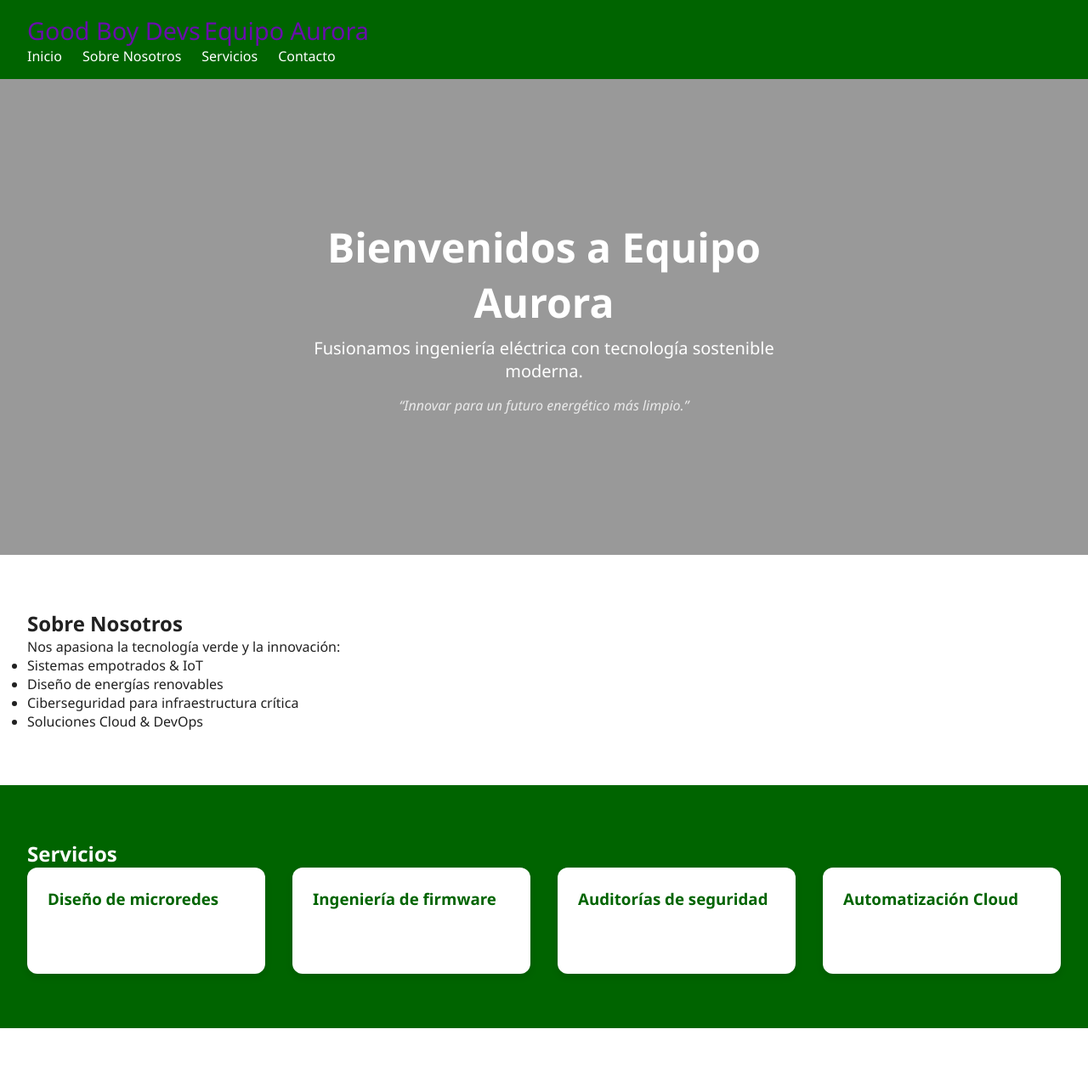
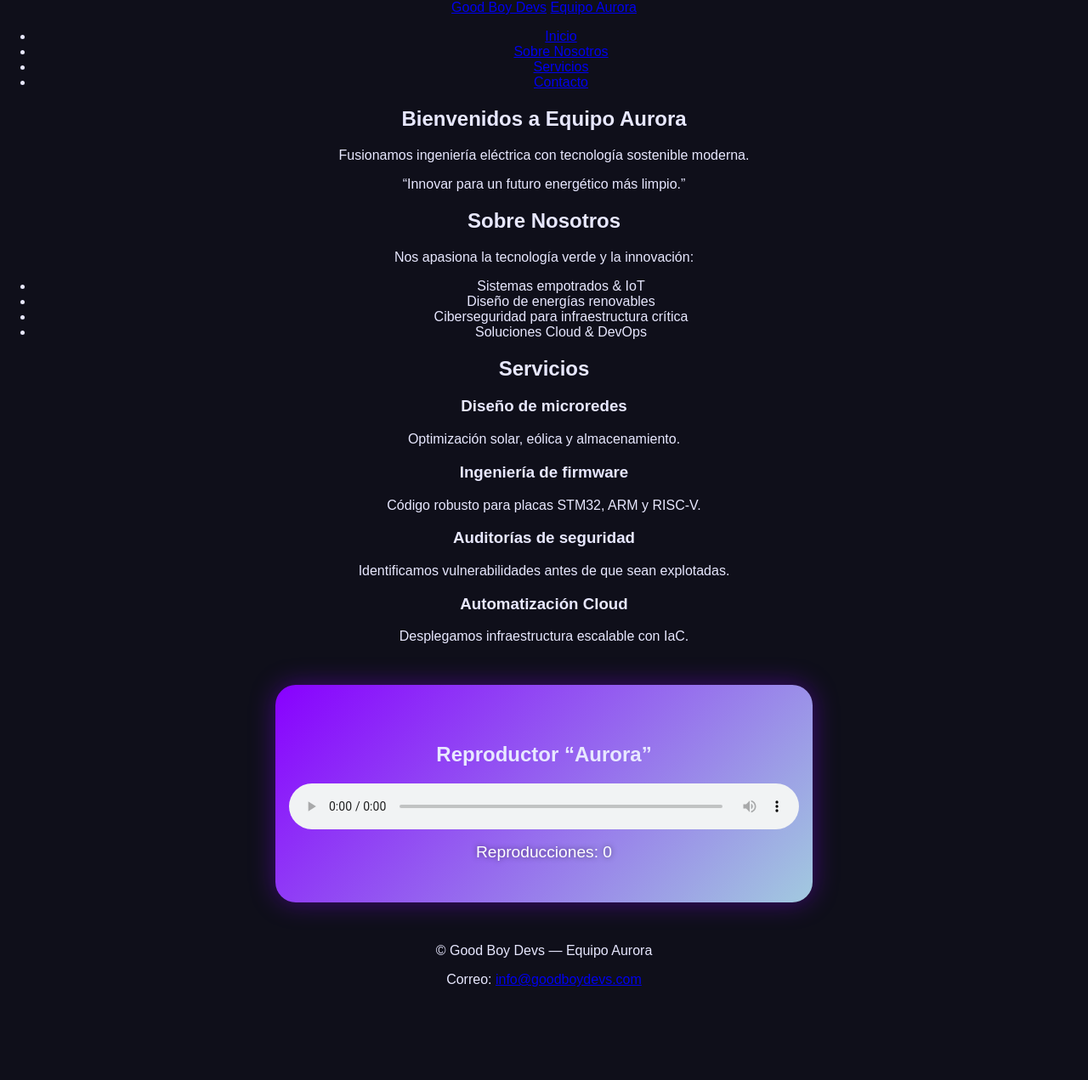
Before and after one commit to koalami/GB_DEVS, a plain HTML site: page index.html in a window 1280 px wide. Shown: the top 1271 px of the page at 85% size. After the commit the page ends 1178 px from the top, so only its background shows below. Drawn offline with Linux system fonts and the light colour scheme.

Commit message:
Refactor CSS styles for improved layout and designdiseño

```diff
--- a/styles.css
+++ b/styles.css
@@ -1,58 +1,68 @@
-:root {
-  --purple: #6a0dad;
-  --green-dark: #006400;
-  --green: #00a000;
-  --white: #ffffff;
-  --black: #212121;
+/* Estilo general */
+body {
+  margin: 0;
+  font-family: "Poppins", sans-serif;
+  background-color: #0f0f1a;
+  color: #e8e8ff;
+  text-align: center;
 }
-* { box-sizing: border-box; margin: 0; padding: 0; }
-body { font-family: 'Segoe UI', sans-serif; color: var(--black); background: var(--white); }
-header {
-  background: var(--green-dark);
-  padding: 1rem 2rem;
+
+/* Sección del reproductor */
+.player-section {
+  padding: 3rem 1rem;
+  background: linear-gradient(135deg, #8800ff 0%, #a2cadf 100%);
+  border-radius: 1.5rem;
+  box-shadow: 0 0 30px rgba(136, 0, 255, 0.4);
+  margin: 3rem auto;
+  width: 90%;
+  max-width: 600px;
+}
+
+.player-container {
   display: flex;
+  flex-direction: column;
   align-items: center;
-  justify-content: space-between;
-  position: relative;
+  gap: 1rem;
 }
-header .logo { font-size: 1.8rem; color: var(--purple); text-decoration: none; }
-nav ul { list-style: none; display: flex; gap: 1.5rem; }
-nav a { color: var(--white); text-decoration: none; font-weight: 500; }
-.menu-toggle { display: none; background: none; border: none; font-size: 1.5rem; color: var(--white); }
-.hero {
-  position: relative;
-  height: 70vh;
-  background: linear-gradient(rgba(0,0,0,0.4), rgba(0,0,0,0.4)), url('hero-bg.jpg') center/cover no-repeat;
-  display: flex;
-  align-items: center;
-  justify-content: center;
-  text-align: center;
-  color: var(--white);
+
+/* Reproductor */
+audio {
+  width: 100%;
+  border-radius: 12px;
+  outline: none;
+  transition: box-shadow 0.3s ease;
 }
-.hero .content { max-width: 600px; }
-.hero h1 { font-size: 3rem; margin-bottom: 0.5rem; }
-.hero p { font-size: 1.25rem; margin-bottom: 1rem; }
-.hero blockquote { font-style: italic; opacity: 0.8; }
-.section-light, .section-dark { padding: 4rem 2rem; }
-.section-light { background: var(--white); }
-.section-dark { background: var(--green-dark); color: var(--white); }
-.cards { display: grid; grid-template-columns: repeat(auto-fit, minmax(250px,1fr)); gap: 2rem; }
-.card {
-  background: var(--white);
-  border-radius: 12px;
-  padding: 1.5rem;
-  box-shadow: 0 4px 8px rgba(0,0,0,0.1);
-  transition: transform 0.3s;
+
+/* Efecto al hacer play */
+audio.playing {
+  box-shadow: 0 0 25px rgba(162, 202, 223, 0.8);
+  animation: pulse 0.8s ease-out;
 }
-.card:hover { transform: translateY(-8px); }
-.card h3 { margin-bottom: 0.5rem; color: var(--green-dark); }
-footer {
-  text-align: center;
-  background: var(--green-dark);
-  color: var(--white);
-  padding: 2rem;
+
+@keyframes pulse {
+  0% {
+    transform: scale(1);
+    box-shadow: 0 0 10px rgba(162, 202, 223, 0.4);
+  }
+  50% {
+    transform: scale(1.03);
+    box-shadow: 0 0 25px rgba(162, 202, 223, 0.8);
+  }
+  100% {
+    transform: scale(1);
+    box-shadow: 0 0 10px rgba(162, 202, 223, 0.4);
+  }
 }
-@media(max-width:768px){ .menu-toggle { display: block; } nav { display: none; }
-  nav ul { flex-direction: column; background: var(--green-dark); position: absolute; top: 100%; left: 0; width: 100%; }
-  nav.open { display: block; }
+
+/* Contador */
+.play-count {
+  font-size: 1.2rem;
+  color: #fff;
+  text-shadow: 0 0 6px rgba(0, 0, 0, 0.5);
+  transition: transform 0.3s ease;
 }
+
+.play-count.updated {
+  transform: scale(1.2);
+  color: #a2cadf;
+}
```
